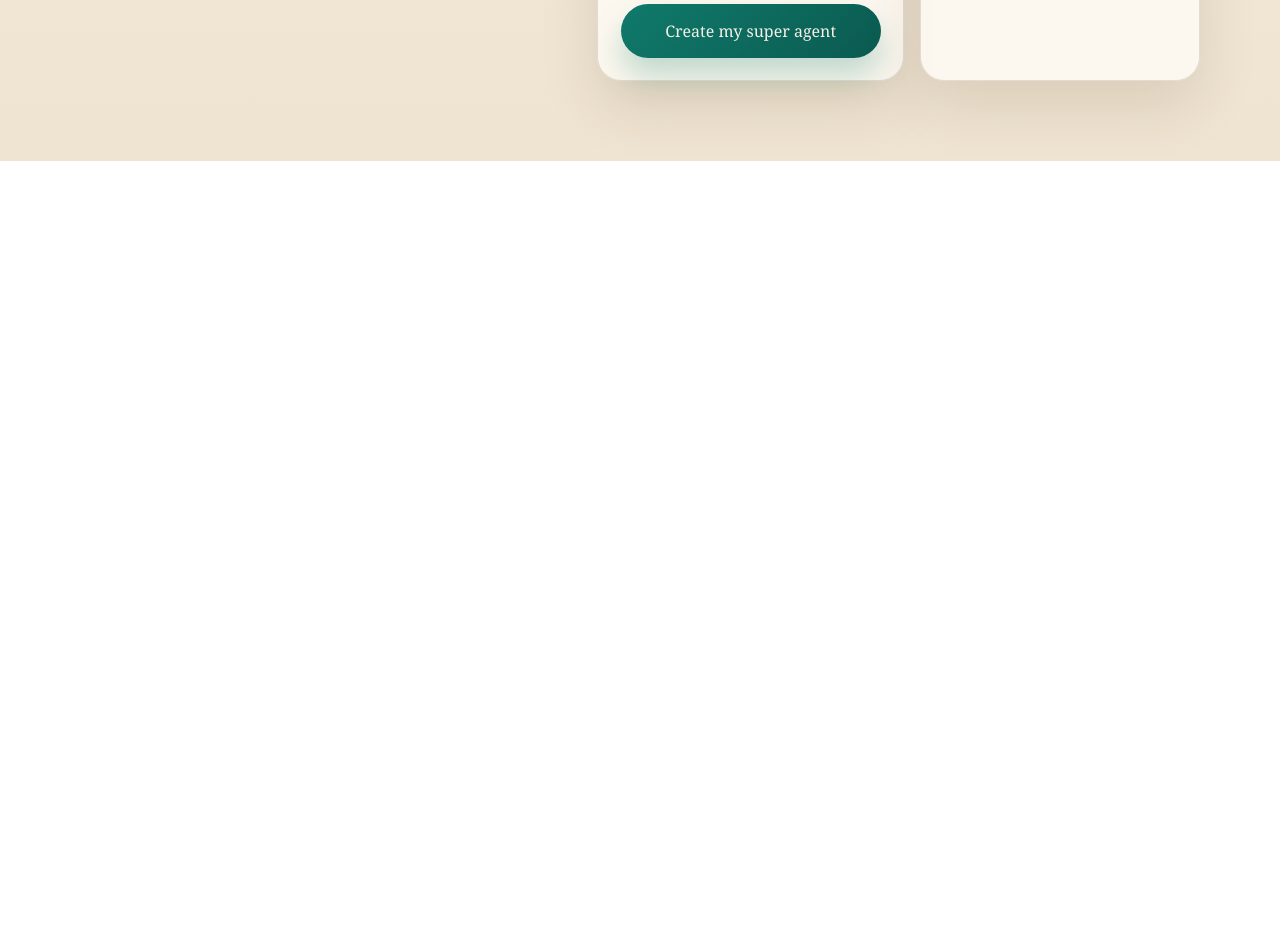
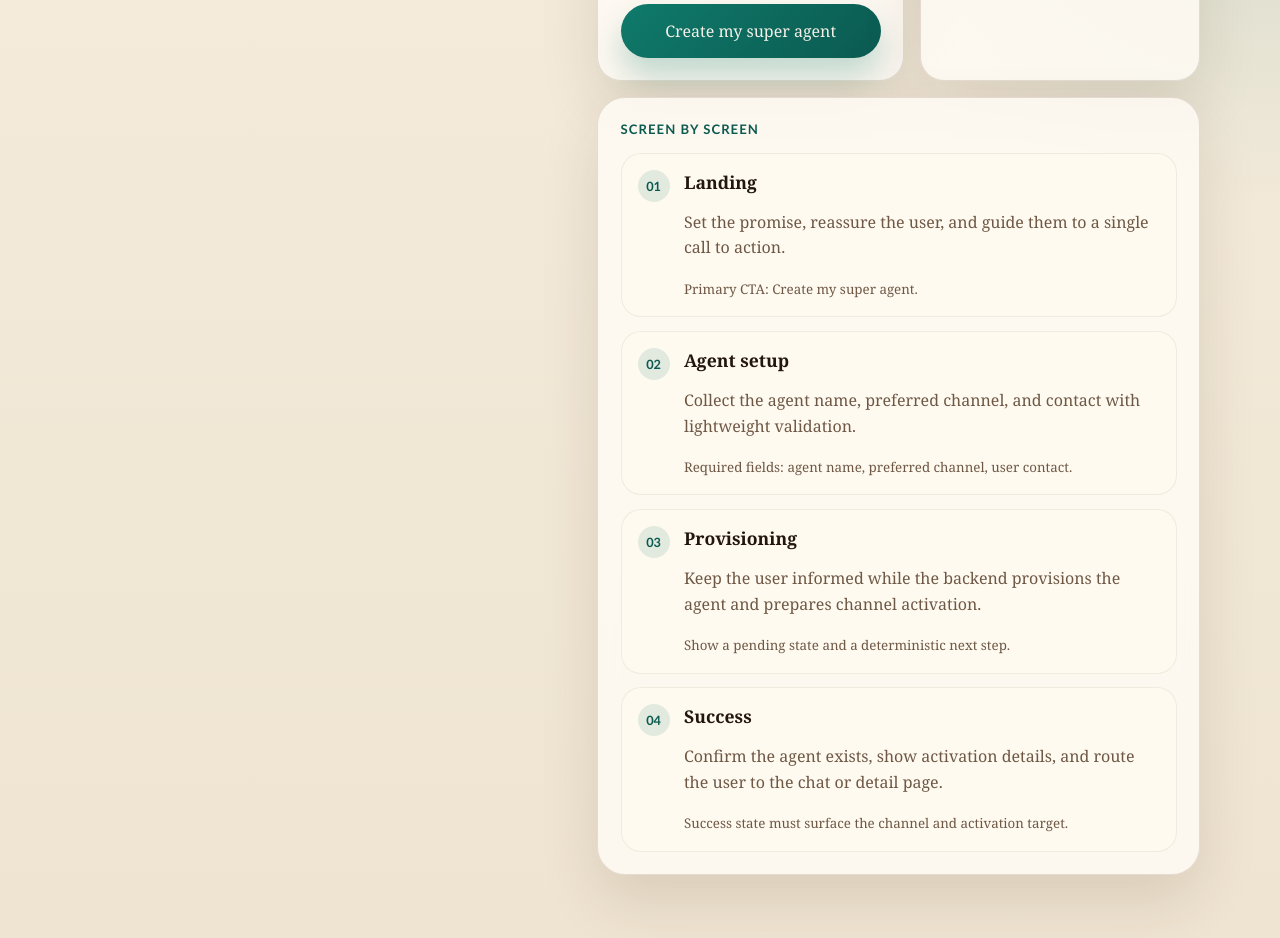
Before and after one commit to evausesgit/mon-super-agent, a Next.js app in the folder apps/web/: page / in a window 1280 px wide. Shown: the part 1540-2478 px from the top of the page. Before the commit the page ends 1701 px from the top, so only its background shows below. Built offline with nearby package versions, Linux system fonts and the light colour scheme.

Commit message:
Autonomous MSA-003 validation (run_MSA-003_a119b737)

```diff
--- a/apps/web/app/globals.css
+++ b/apps/web/app/globals.css
@@ -344,3 +344,53 @@ button {
     flex-direction: column;
   }
 }
+
+.form-stack {
+  display: grid;
+  gap: 1rem;
+}
+
+.onboarding-outline {
+  padding: 1.4rem;
+}
+
+.outline-list {
+  display: grid;
+  gap: 0.85rem;
+}
+
+.outline-card {
+  display: grid;
+  grid-template-columns: auto 1fr;
+  gap: 0.9rem;
+  align-items: start;
+  padding: 1rem;
+  border-radius: 20px;
+  background: var(--surface-strong);
+  border: 1px solid rgba(78, 53, 32, 0.08);
+}
+
+.outline-index {
+  display: inline-flex;
+  align-items: center;
+  justify-content: center;
+  width: 2rem;
+  height: 2rem;
+  border-radius: 999px;
+  background: rgba(15, 122, 107, 0.12);
+  color: var(--accent-strong);
+  font-family: "Trebuchet MS", sans-serif;
+  font-size: 0.8rem;
+  font-weight: 700;
+}
+
+.outline-card h3 {
+  margin: 0 0 0.3rem;
+  font-size: 1.1rem;
+}
+
+.outline-card p,
+.outline-card small {
+  color: var(--muted);
+  line-height: 1.6;
+}
--- a/apps/web/app/page.tsx
+++ b/apps/web/app/page.tsx
@@ -1,3 +1,4 @@
+import { OnboardingOutline } from "./ui/onboarding-outline";
 import { AgentCreationForm } from "./ui/agent-creation-form";
 
 const channels = [
@@ -78,7 +79,10 @@ export default function HomePage() {
           </p>
         </div>
 
-        <AgentCreationForm />
+        <div className="form-stack">
+          <AgentCreationForm />
+          <OnboardingOutline />
+        </div>
       </section>
     </main>
   );
--- /dev/null
+++ b/apps/web/app/ui/onboarding-outline.tsx
@@ -0,0 +1,42 @@
+const onboardingScreens = [
+  {
+    title: "Landing",
+    description: "Set the promise, reassure the user, and guide them to a single call to action.",
+    detail: "Primary CTA: Create my super agent.",
+  },
+  {
+    title: "Agent setup",
+    description: "Collect the agent name, preferred channel, and contact with lightweight validation.",
+    detail: "Required fields: agent name, preferred channel, user contact.",
+  },
+  {
+    title: "Provisioning",
+    description: "Keep the user informed while the backend provisions the agent and prepares channel activation.",
+    detail: "Show a pending state and a deterministic next step.",
+  },
+  {
+    title: "Success",
+    description: "Confirm the agent exists, show activation details, and route the user to the chat or detail page.",
+    detail: "Success state must surface the channel and activation target.",
+  },
+];
+
+export function OnboardingOutline() {
+  return (
+    <article className="panel onboarding-outline">
+      <p className="section-label">Screen by screen</p>
+      <div className="outline-list">
+        {onboardingScreens.map((screen, index) => (
+          <div className="outline-card" key={screen.title}>
+            <span className="outline-index">0{index + 1}</span>
+            <div>
+              <h3>{screen.title}</h3>
+              <p>{screen.description}</p>
+              <small>{screen.detail}</small>
+            </div>
+          </div>
+        ))}
+      </div>
+    </article>
+  );
+}
```
Also changed, not shown: 1 other file (tests, documents, lock files or other folders).
